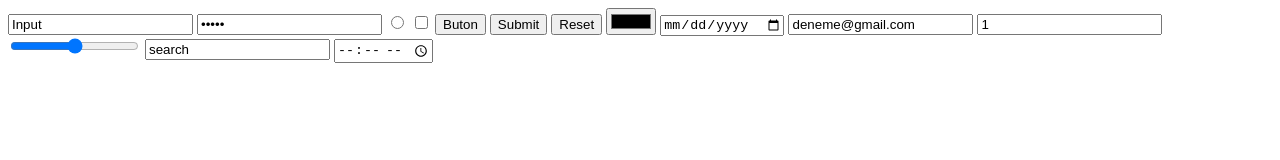
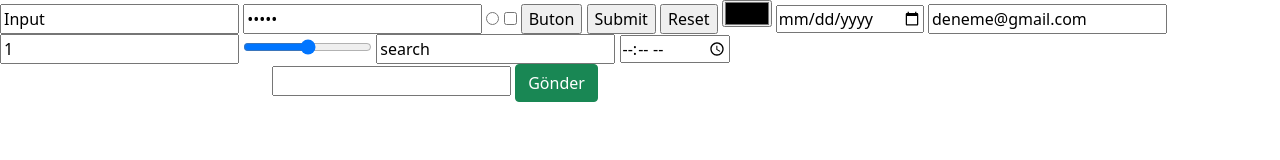
Before and after one commit to MrtByz/Javascript, a plain HTML site: page form.html in a window 1280 px wide. Drawn offline with nearby package versions, Linux system fonts and the light colour scheme.

Commit message:
preventDefault öğrenildi

```diff
--- a/JS/form.js
+++ b/JS/form.js
@@ -0,0 +1,9 @@
+let formDOM = document.querySelector("#userForm")
+
+formDOM.addEventListener("submit", formSubmit);
+
+function formSubmit(event){
+    event.preventDefault();
+    // window.history.back();
+    console.log("islem gerceklesti");
+}
--- a/form.html
+++ b/form.html
@@ -3,6 +3,7 @@
 <head>
     <meta charset="UTF-8">
     <meta name="viewport" content="width=device-width, initial-scale=1.0">
+    <link href="https://cdn.jsdelivr.net/npm/bootstrap@5.0.2/dist/css/bootstrap.min.css" rel="stylesheet" integrity="sha384-EVSTQN3/azprG1Anm3QDgpJLIm9Nao0Yz1ztcQTwFspd3yD65VohhpuuCOmLASjC" crossorigin="anonymous">
     <title>Document</title>
 </head>
 <body>
@@ -24,5 +25,20 @@
     <input type="range"> <!--Bir aralık belirtmemiz gerektiğinde, bu giriş tipini kullanmamız gerekmektedir. -->
     <input type="search" value="search"> <!--Arama yapmamızı sağlayan giriş tipidir. -->
     <input type="time"> <!--Tarayıcıda saat gösterimini sağlayan tiptir. hh.mm varsayılan formatında görünür.  -->
+    <br>
+    <div class="container">
+        <div class="row">
+            <div class="col-sm-8 offset-sm-2">
+                <form id="userForm"><!--Default method get ama post daha güvenli olabilir-->
+                    <input type="number" name="score" id="score">
+                    <button type="submit" class="btn btn-success">
+                        Gönder
+                    </button>
+                </form>
+            </div>
+        </div>
+    </div>
+    <script src="JS/form.js"></script>
+    <script src="https://cdn.jsdelivr.net/npm/bootstrap@5.0.2/dist/js/bootstrap.bundle.min.js" integrity="sha384-MrcW6ZMFYlzcLA8Nl+NtUVF0sA7MsXsP1UyJoMp4YLEuNSfAP+JcXn/tWtIaxVXM" crossorigin="anonymous"></script>
 </body>
 </html>
```
